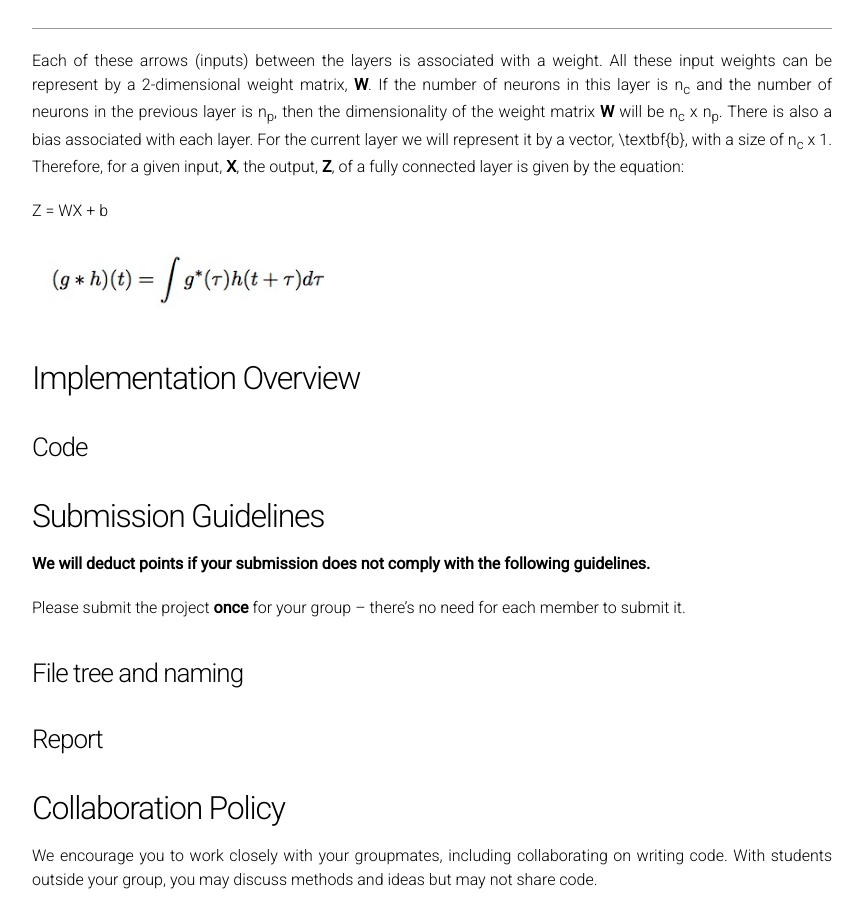
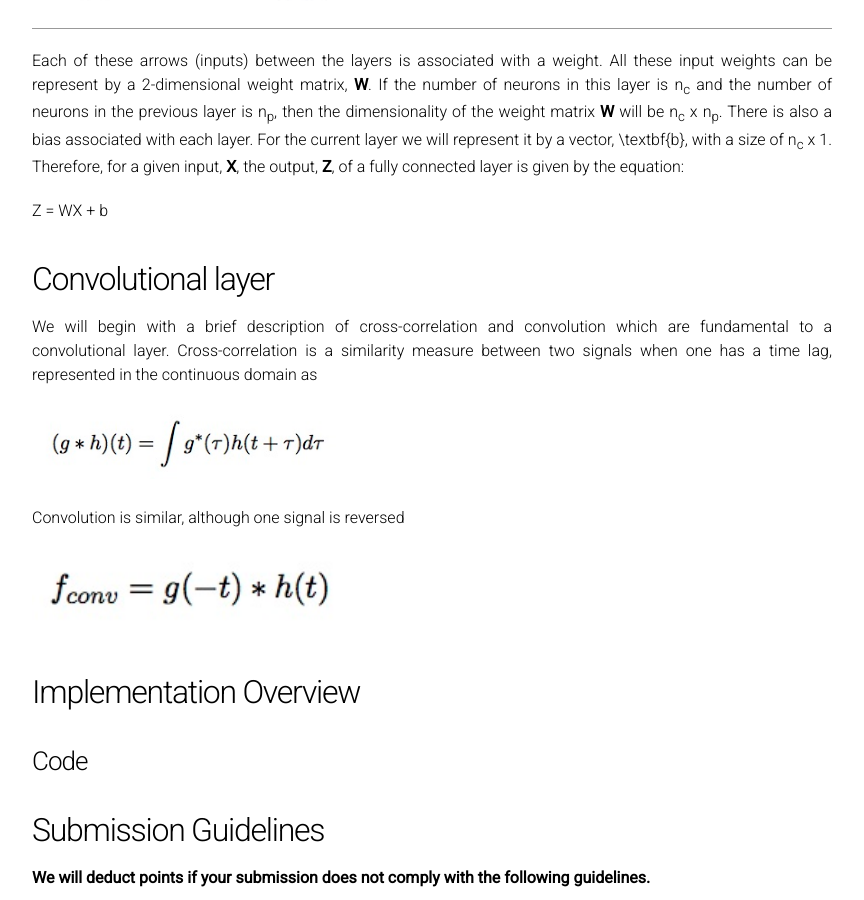
Before and after one commit to cmsc426spring2019/cmsc426spring2019.github.io, a Jekyll site: the page built from project4.md, in a window 1280 px wide and 900 px high, scrolled down 2323 px. Shown: the whole window, without its empty margins (208-1072 px from the left). Built offline with Jekyll 4.4.1, drawn with Linux system fonts in a browser that asks for light colours.

Commit message:
Update project4.md

```diff
--- a/project4.md
+++ b/project4.md
@@ -55,7 +55,16 @@ Each of these arrows (inputs) between the layers is associated with a weight. Al
 
 Z = WX + b
 
+## Convolutional layer
+We will begin with a brief description of cross-correlation and convolution which are fundamental to a convolutional layer. Cross-correlation is a similarity measure between two signals when one has a time lag, represented in the continuous domain as
+
 <img src="/assets/proj4/crossCorrEq.jpg" width="40%">
+
+Convolution is similar, although one signal is reversed
+
+<img src="/assets/proj4/conv.jpg" width="40%">
+
+
 <a name='system_overview'></a>
 ## Implementation Overview
 
```
